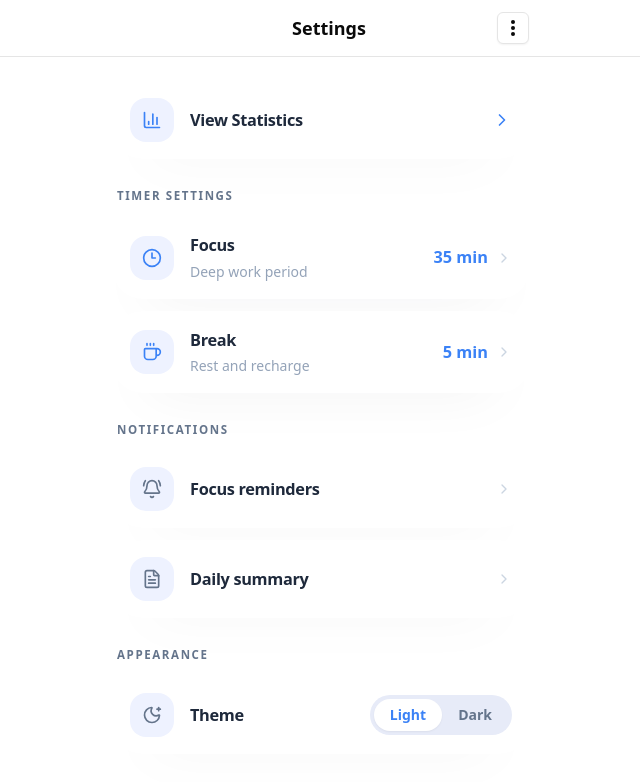
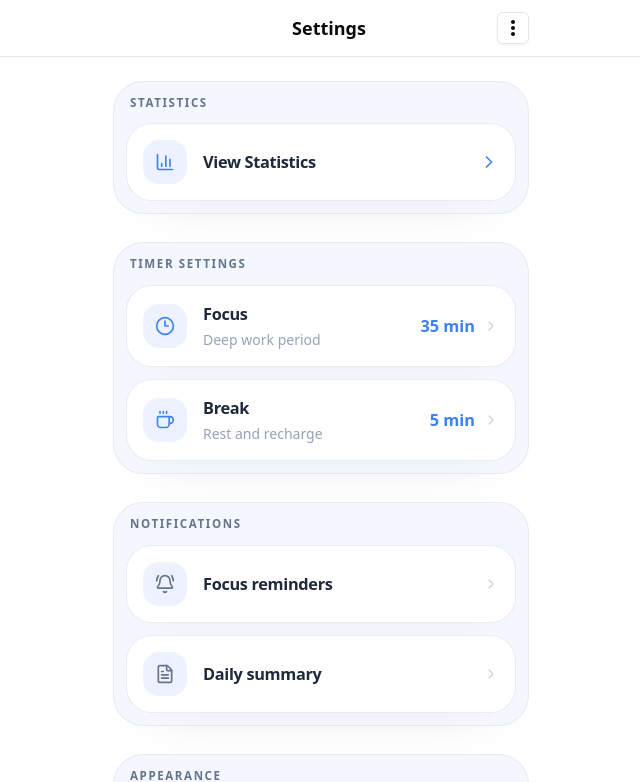
Before and after one commit to GoodFe11ow/Final-project, a Vue app in the folder frontend/: page /settings in a window 1280 px wide. Shown: the top 782 px of the page, without its empty margins (319-959 px from the left). Built offline with nearby package versions, Linux system fonts and the light colour scheme.

Commit message:
design changes for settings

```diff
--- a/frontend/src/views/Settings.vue
+++ b/frontend/src/views/Settings.vue
@@ -1,4 +1,5 @@
 <script setup lang="ts">
+import { useRouter } from 'vue-router'
 import {
   BarChart3,
   BellRing,
@@ -12,6 +13,12 @@ import {
 import AppShell from '@/components/layout/AppShell.vue'
 import { Button } from '@/components/ui/button'
 import { Card, CardContent } from '@/components/ui/card'
+
+const router = useRouter()
+const sectionShellClass =
+  'space-y-3 rounded-[1.9rem] border border-slate-200/80 bg-[#f5f7ff] p-3 shadow-[0_24px_56px_-44px_rgba(15,23,42,0.14)]'
+const rowCardClass =
+  'rounded-[1.6rem] border border-slate-200/80 bg-white shadow-[0_18px_38px_-34px_rgba(15,23,42,0.14)]'
 
 const timerSettings = [
   {
@@ -43,8 +50,13 @@ const notificationSettings = [
 <template>
   <AppShell>
     <section class="flex flex-1 flex-col gap-7 pb-4 pt-2">
-      <button type="button" class="text-left">
-        <Card class="rounded-[1.75rem] border-white/80 bg-white shadow-[0_24px_56px_-36px_rgba(15,23,42,0.18)]">
+      <section :class="sectionShellClass">
+        <p class="px-1 text-[0.72rem] font-semibold uppercase tracking-[0.14em] text-slate-500">
+          Statistics
+        </p>
+
+        <button type="button" class="w-full text-left" @click="router.push('/stats')">
+          <Card :class="rowCardClass">
             <CardContent class="flex items-center gap-4 p-4">
               <span class="flex size-11 items-center justify-center rounded-[1rem] bg-[#eef2ff] text-blue-500">
                 <BarChart3 class="size-5" />
@@ -60,8 +72,9 @@ const notificationSettings = [
             </CardContent>
           </Card>
         </button>
+      </section>
 
-      <section class="space-y-3">
+      <section :class="sectionShellClass">
         <p class="px-1 text-[0.72rem] font-semibold uppercase tracking-[0.14em] text-slate-500">
           Timer Settings
         </p>
@@ -73,7 +86,7 @@ const notificationSettings = [
             type="button"
             class="w-full text-left"
           >
-            <Card class="rounded-[1.75rem] border-white/80 bg-white shadow-[0_24px_56px_-36px_rgba(15,23,42,0.18)]">
+            <Card :class="rowCardClass">
               <CardContent class="flex items-center gap-4 p-4">
                 <span class="flex size-11 items-center justify-center rounded-[1rem] bg-[#eef2ff] text-blue-500">
                   <component :is="setting.icon" class="size-5" />
@@ -100,7 +113,7 @@ const notificationSettings = [
         </div>
       </section>
 
-      <section class="space-y-3">
+      <section :class="sectionShellClass">
         <p class="px-1 text-[0.72rem] font-semibold uppercase tracking-[0.14em] text-slate-500">
           Notifications
         </p>
@@ -112,7 +125,7 @@ const notificationSettings = [
             type="button"
             class="w-full text-left"
           >
-            <Card class="rounded-[1.75rem] border-white/80 bg-white shadow-[0_24px_56px_-36px_rgba(15,23,42,0.18)]">
+            <Card :class="rowCardClass">
               <CardContent class="flex items-center gap-4 p-4">
                 <span class="flex size-11 items-center justify-center rounded-[1rem] bg-[#eef2ff] text-slate-500">
                   <component :is="setting.icon" class="size-5" />
@@ -131,12 +144,12 @@ const notificationSettings = [
         </div>
       </section>
 
-      <section class="space-y-3">
+      <section :class="sectionShellClass">
         <p class="px-1 text-[0.72rem] font-semibold uppercase tracking-[0.14em] text-slate-500">
           Appearance
         </p>
 
-        <Card class="rounded-[1.75rem] border-white/80 bg-white shadow-[0_24px_56px_-36px_rgba(15,23,42,0.18)]">
+        <Card :class="rowCardClass">
           <CardContent class="flex items-center gap-4 p-4">
             <span class="flex size-11 items-center justify-center rounded-[1rem] bg-[#eef2ff] text-slate-500">
               <MoonStar class="size-5" />
```
Lines whose indentation alone changed are shown as unchanged.
